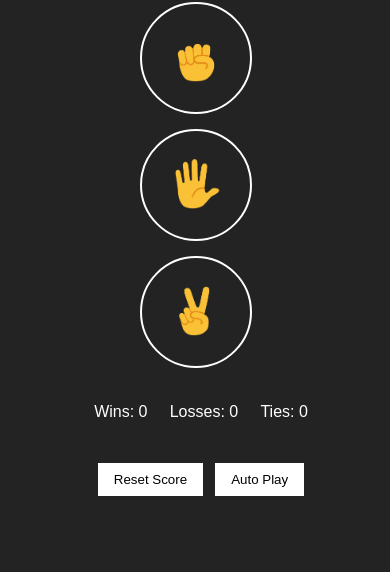
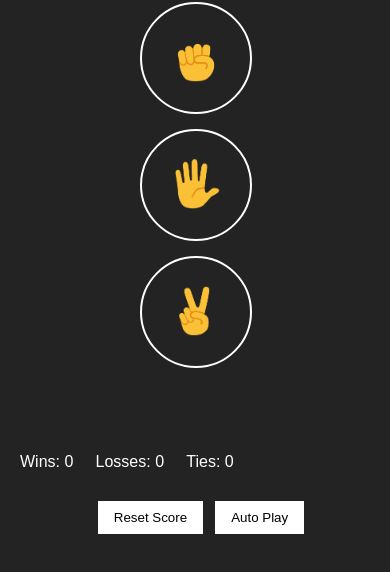
Before and after one commit to mrkssed8/Rock-Paper-Scissors, a plain HTML site: page index.html in a window 390 px wide. Shown: the part 82-654 px from the top of the page. Drawn offline with Linux system fonts and the light colour scheme.

Commit message:
Update final-paper.css

```diff
--- a/CSS/final-paper.css
+++ b/CSS/final-paper.css
@@ -124,8 +124,9 @@ p {
   }
   .main-result {
     display: flex;
-    flex-direction: row;
+    flex-direction: column;
     justify-content: center;
+    align-itmes: center;
   }
   .div-reset {
     display: flex;
```
